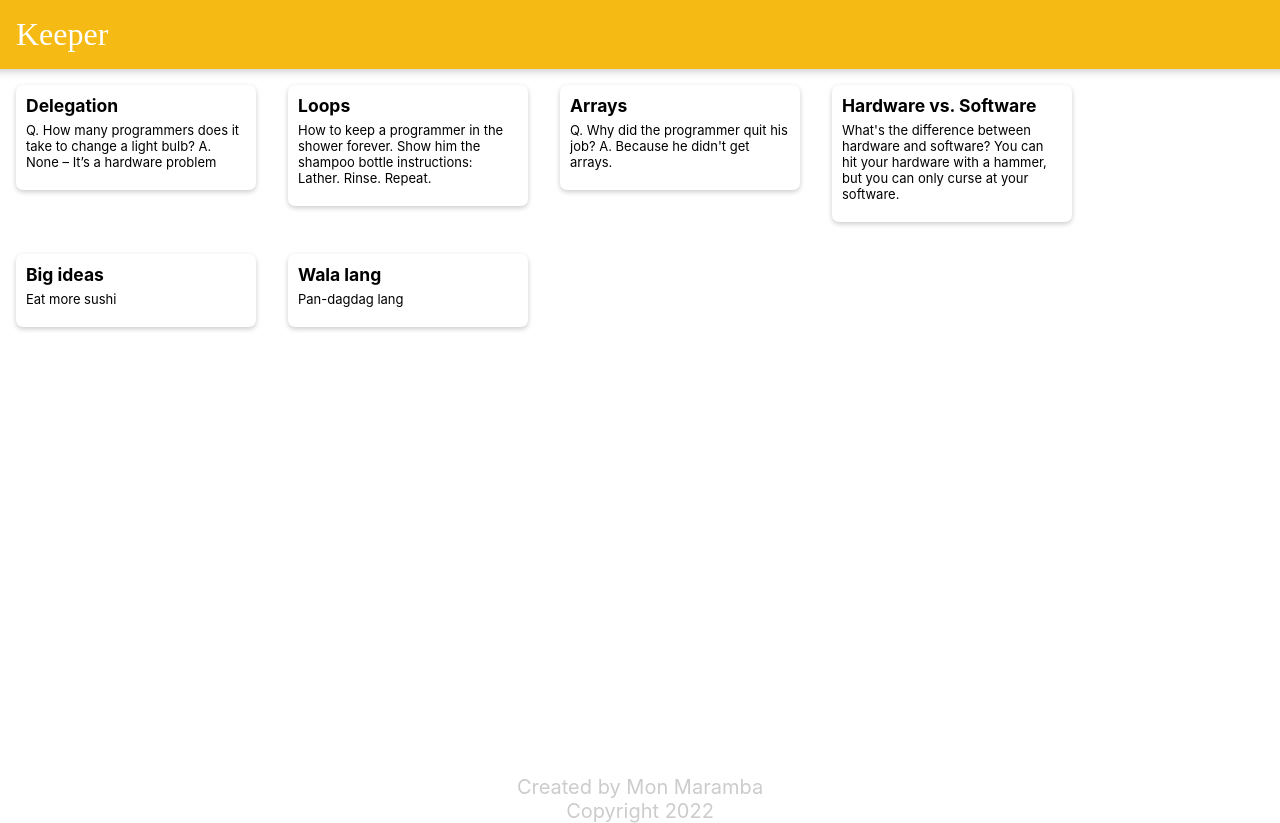
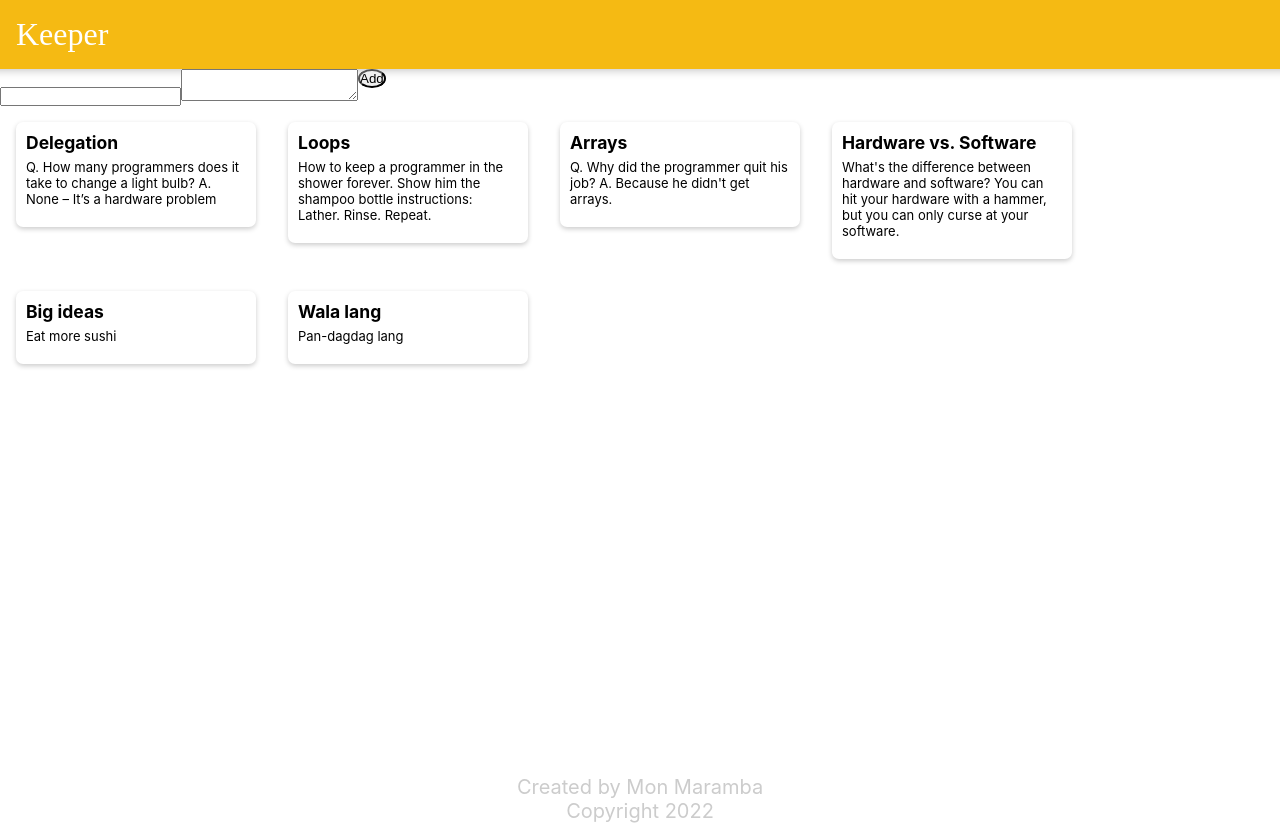
Before and after one commit to MonMaramba/keeper-app, a React (Create React App) app: page / in a window 1280 px wide. Built offline with nearby package versions, Linux system fonts and the light colour scheme.

Commit message:
created InputArea component and _inputArea.scss

```diff
--- a/src/App.js
+++ b/src/App.js
@@ -2,13 +2,14 @@ import Header from './Header';
 import Footer from './Footer';
 import Note from './Note';
 import notes from './notes';
-
+import InputArea from './InputArea';
 import './main.scss';
 
 const App = () => {
   return (
     <div>
       <Header />
+      <InputArea />
       {notes.map((note) => {
         return <Note key={note.id} title={note.title} content={note.content} />;
       })}
--- /dev/null
+++ b/src/InputArea.jsx
@@ -0,0 +1,16 @@
+import React, { useState } from 'react';
+import './_inputArea.scss';
+
+const InputArea = (props) => {
+  return (
+    <div className='container'>
+      <form>
+        <input className='input__box' type='text' />
+        <textarea className='textArea' />
+        <button>Add</button>
+      </form>
+    </div>
+  );
+};
+
+export default InputArea;
--- /dev/null
+++ b/src/_inputArea.scss
@@ -0,0 +1,22 @@
+.container {
+
+
+    form {
+
+
+
+        input {
+            &textArea {
+                width: 100%;
+
+            }
+        }
+
+        button {
+            position: absolute;
+            border-radius: 50%;
+
+        }
+    }
+
+}
```
